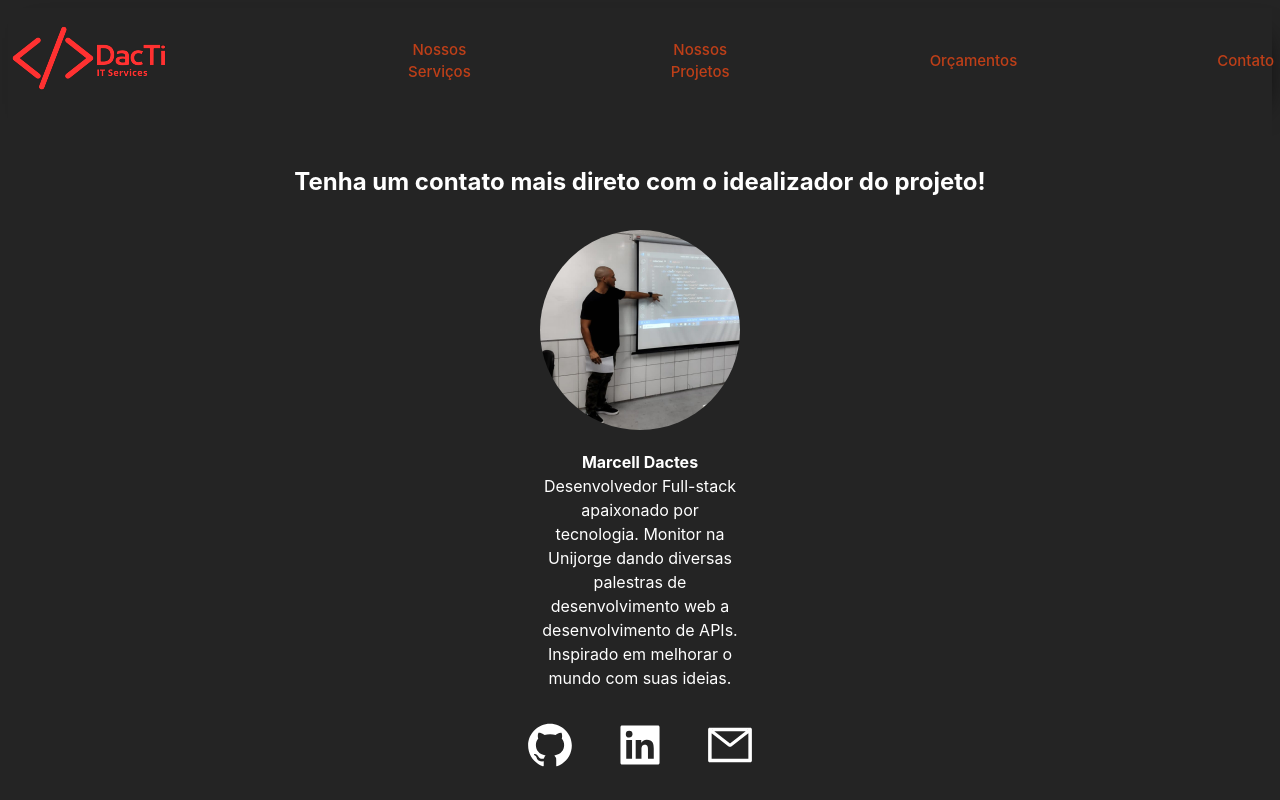
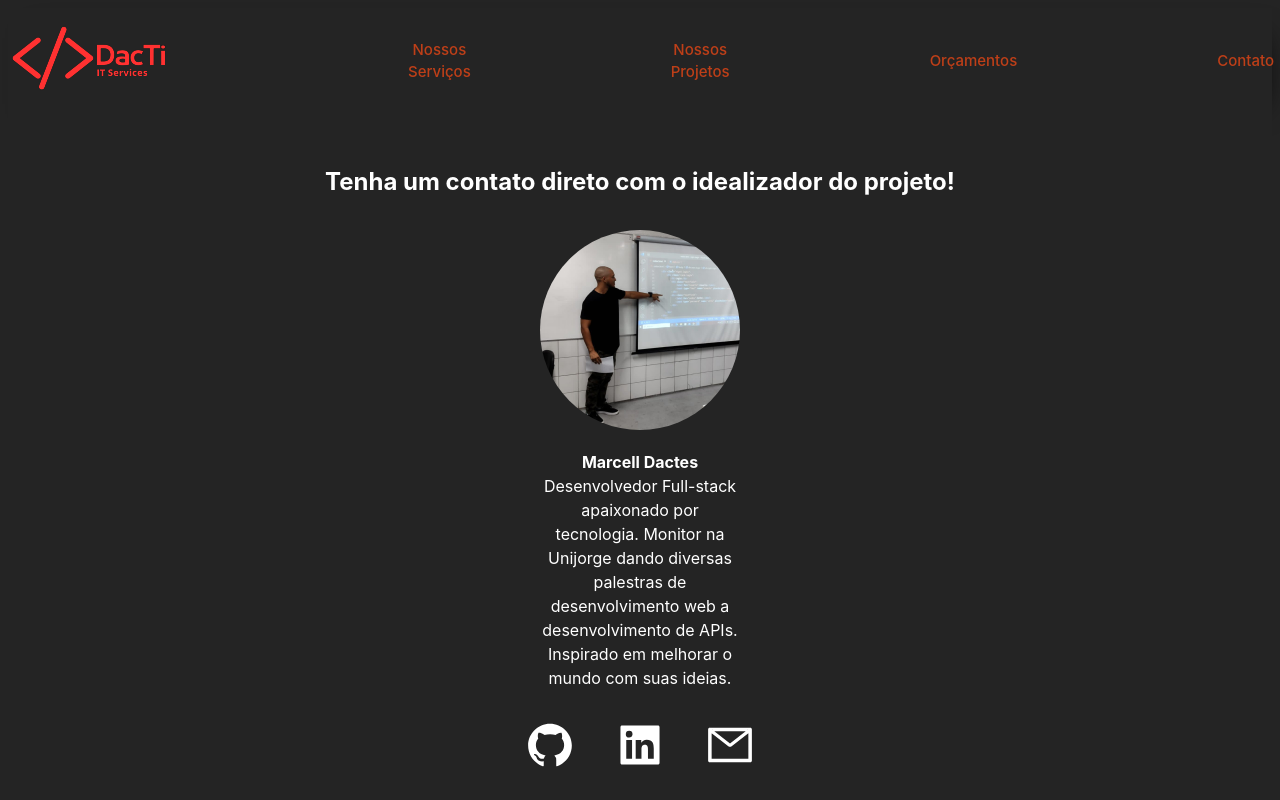
Before and after one commit to dacmarcell/dacti, a React (Vite) app: page /contato in a window 1280 px wide. Shown: the top 800 px of the page. Built offline with nearby package versions, Linux system fonts and the light colour scheme.

Commit message:
feat: remove "mais" de h2

```diff
--- a/src/pages/Contato.jsx
+++ b/src/pages/Contato.jsx
@@ -30,7 +30,7 @@ const divIcons = {
 export default function Contato() {
   return (
     <div style={container}>
-      <h2 style={{ color: 'white' }}>Tenha um contato mais direto com o idealizador do projeto!</h2>
+      <h2 style={{ color: 'white' }}>Tenha um contato direto com o idealizador do projeto!</h2>
       <img src='./eu.jpg' style={img} />
       <span style={span}><strong>Marcell Dactes</strong> Desenvolvedor Full-stack apaixonado por tecnologia. Monitor na Unijorge dando diversas palestras de desenvolvimento web a desenvolvimento de APIs. Inspirado em melhorar o mundo com suas ideias.</span>
       <div style={divIcons}>
```
